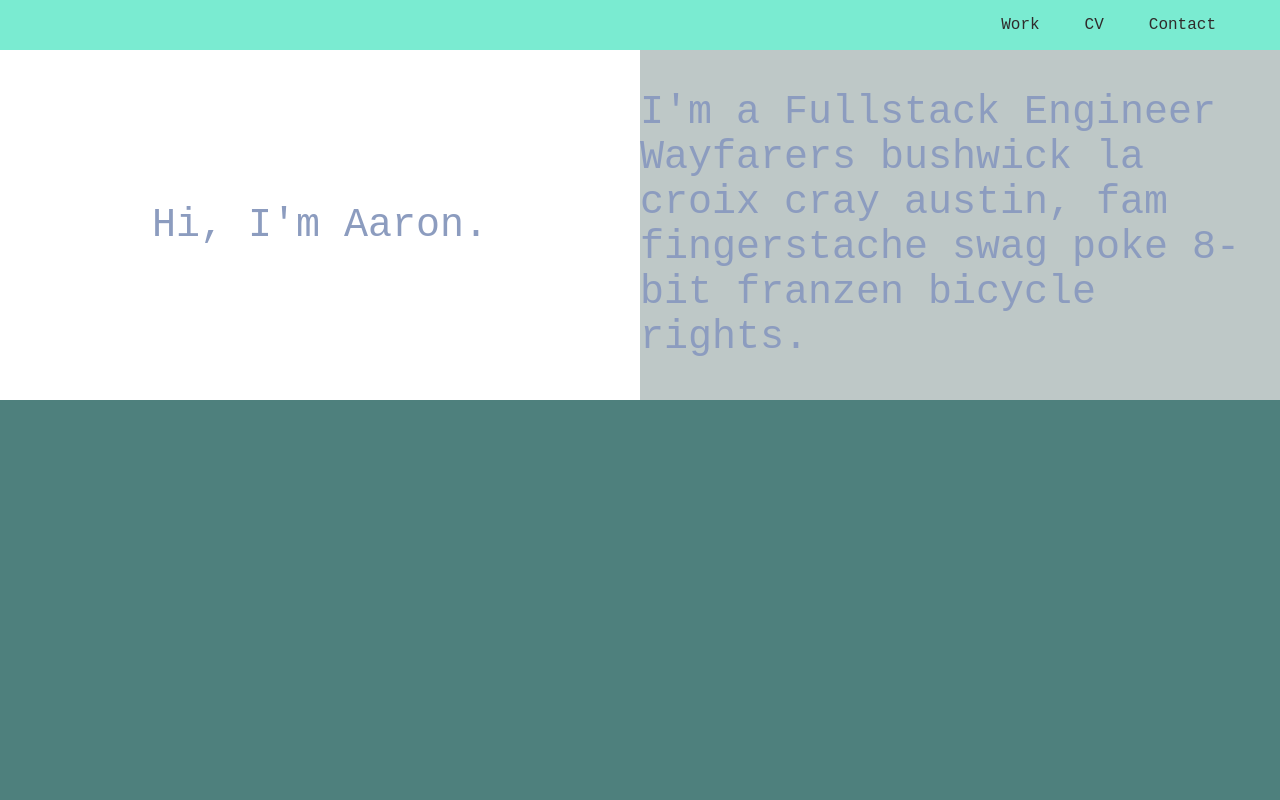
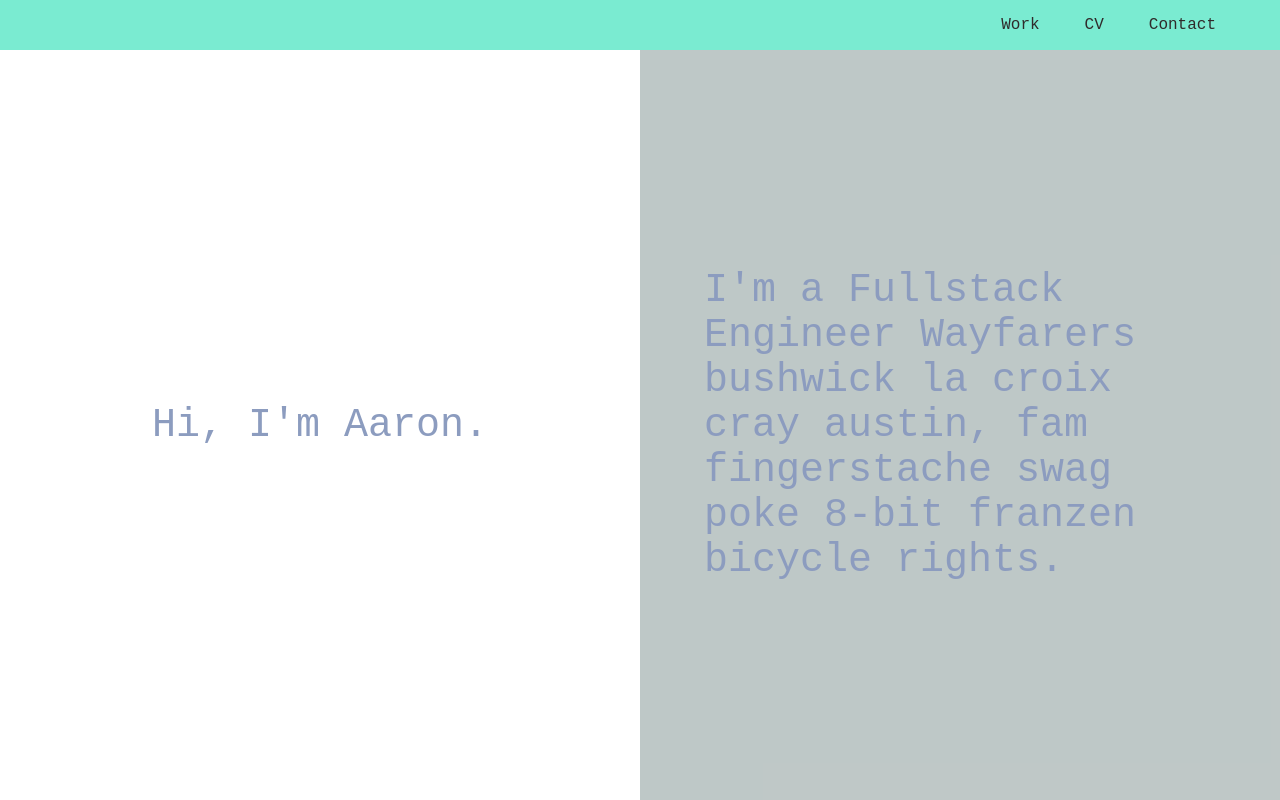
Before and after one commit to a-water/portfolioV1, a React (Create React App) app: page / in a window 1280 px wide. Built offline with nearby package versions, Linux system fonts and the light colour scheme.

Commit message:
Setting landing sections as a component, adding styling

```diff
--- a/src/css/SplitTemplate.css
+++ b/src/css/SplitTemplate.css
@@ -25,3 +25,11 @@
   max-width: 100%;
   max-height: 100%;
 }
+
+.blurb {
+  width: 80%;
+  height: calc(100vh - 50px);
+  display: flex;
+  align-items: center;
+  justify-content: center;
+}
--- /dev/null
+++ b/src/js/LandingBlurb.js
@@ -0,0 +1,13 @@
+import React, { Component } from 'react';
+
+class LandingBlurb extends Component {
+  render() {
+    return(
+      <div className="blurb">
+        <p> { this.props.content } </p>
+      </div>
+    )
+  }
+}
+
+export default LandingBlurb;
--- a/src/js/SplitTemplate.js
+++ b/src/js/SplitTemplate.js
@@ -1,12 +1,13 @@
 import React, { Component } from 'react';
 import ProjectBio from './ProjectBio';
+import LandingBlurb from './LandingBlurb';
 
 class SplitTemplate extends Component {
 
   renderContent(contentType, content) {
     switch(contentType) {
       case 'text':
-        return <p className="splitText"> { content } </p>;
+        return <LandingBlurb content={ content }/>//<p className="splitText"> { content } </p>;
       case 'bio':
         return <ProjectBio { ...content }/>
       case 'image':
```
